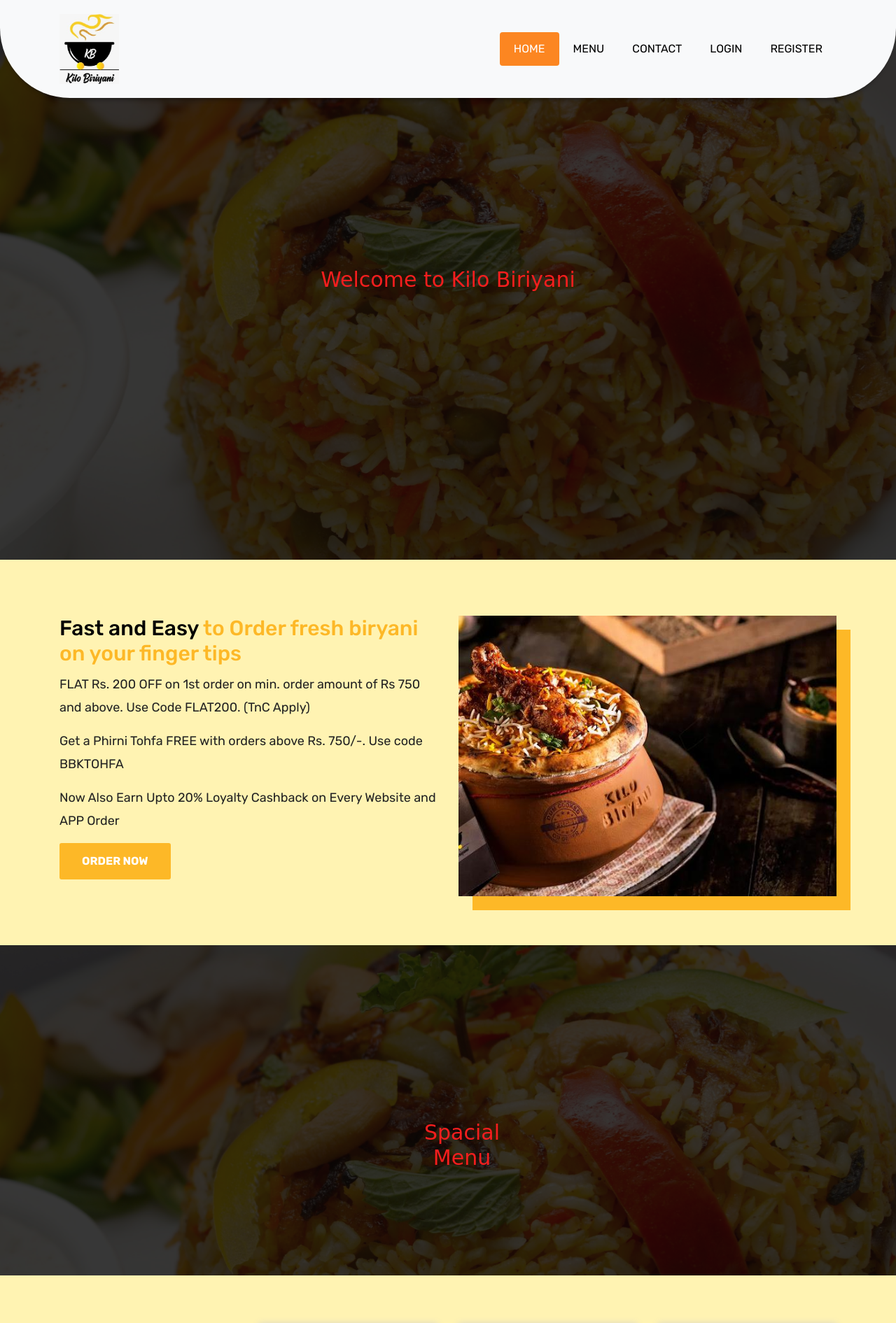
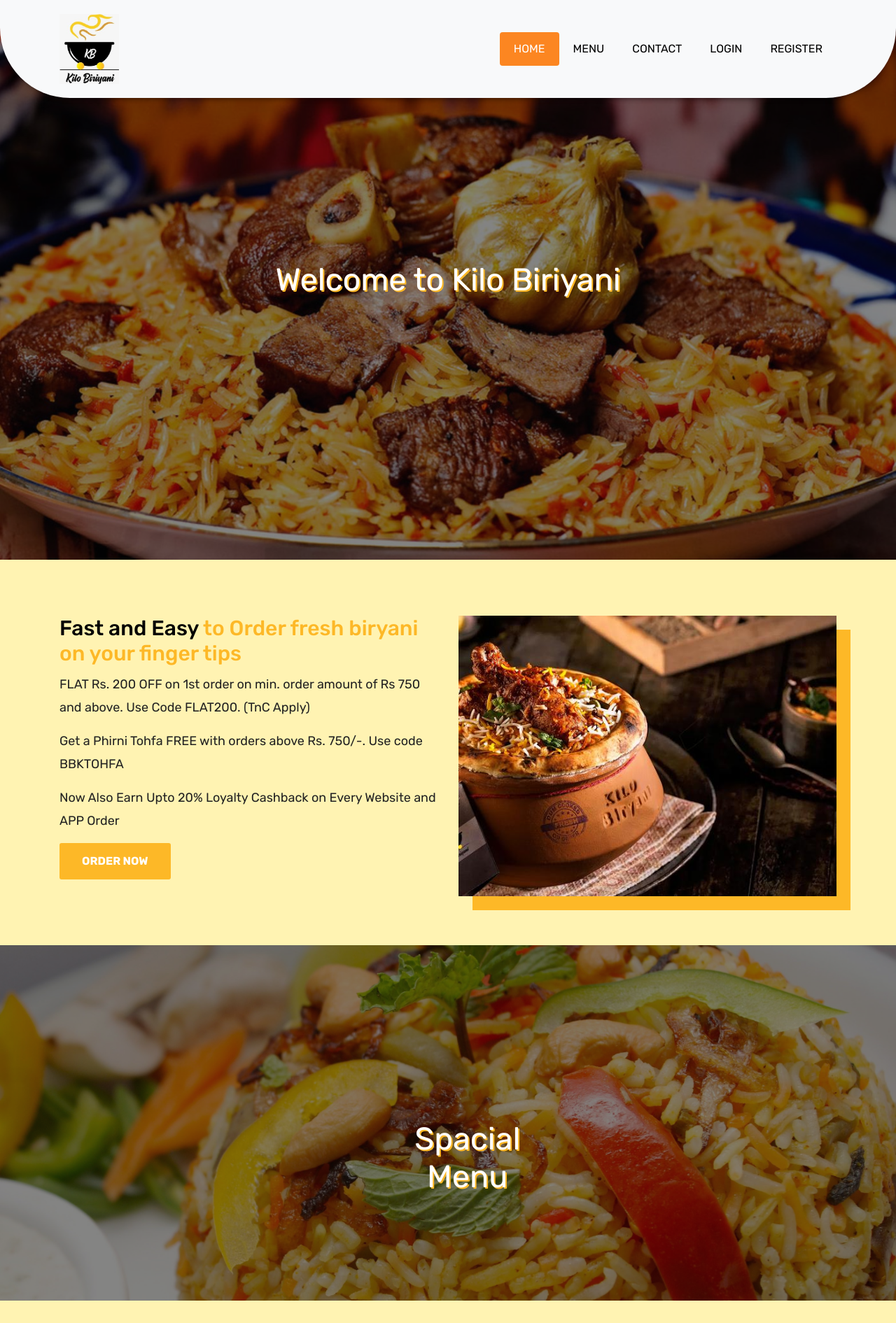
Before and after one commit to purusoth8/kilo, a Django app: page / in a window 1280 px wide. Shown: the top 1891 px of the page at 70% size. Run offline with Django 3.2, Linux system fonts and the light colour scheme; data comes from the database, SQL or seed files in the repository; some libraries are stand-ins or nearby versions.

Commit message:
front page intro

```diff
--- a/kiloapp/static/kiloapp/css/style.css
+++ b/kiloapp/static/kiloapp/css/style.css
@@ -581,7 +581,7 @@ button:focus{
     bottom: -100%;
     right: 0;
     height: 100%;
-    background: #ffdd4681;
+    background: #ffdd46c5;
     padding: 12px 12px;
     -webkit-transition: all .3s ease;
     transition: all .3s ease;
@@ -922,7 +922,7 @@ button:focus{
 -------------------------------------------------------------------*/
 .page-breadcrumb1 {
     height: 100vh;
-    background: url(../images/slide1.jpg) no-repeat;
+    background: url(../images/slide2.jpg) no-repeat;
     background-attachment: fixed;
     background-size: cover;
     background-position: 0 0;
@@ -948,7 +948,7 @@ button:focus{
 	z-index: 2;
 }
 .all-page-title::before{
-	background: #050505;
+	background: #0505059c;
 	content: "";
 	height: 100%;
 	left: 0;
@@ -959,11 +959,11 @@ button:focus{
 	opacity: 0.8;
 }
 .all-page-title h1{
-    font-family: cursive;
-    color: #f51e1e;
+    color: #ffffff;
+    text-shadow: 2px 2px #fdb827;
 	padding: 0px;
     text-align: center;
-    font-size: 2em;
+    font-size: 3em;
     line-height: 1.4em;
 }
 
```
